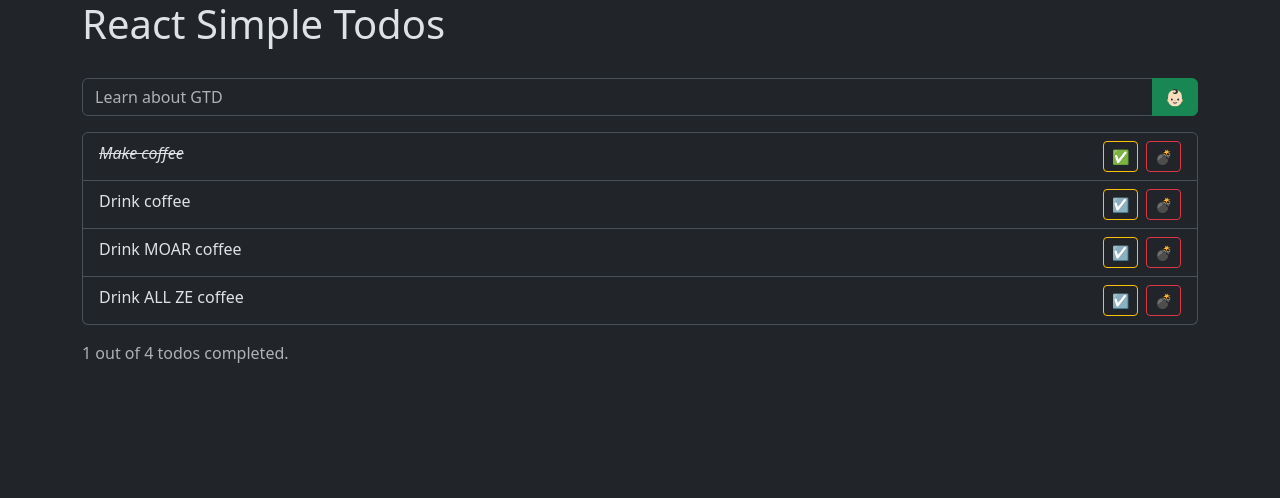
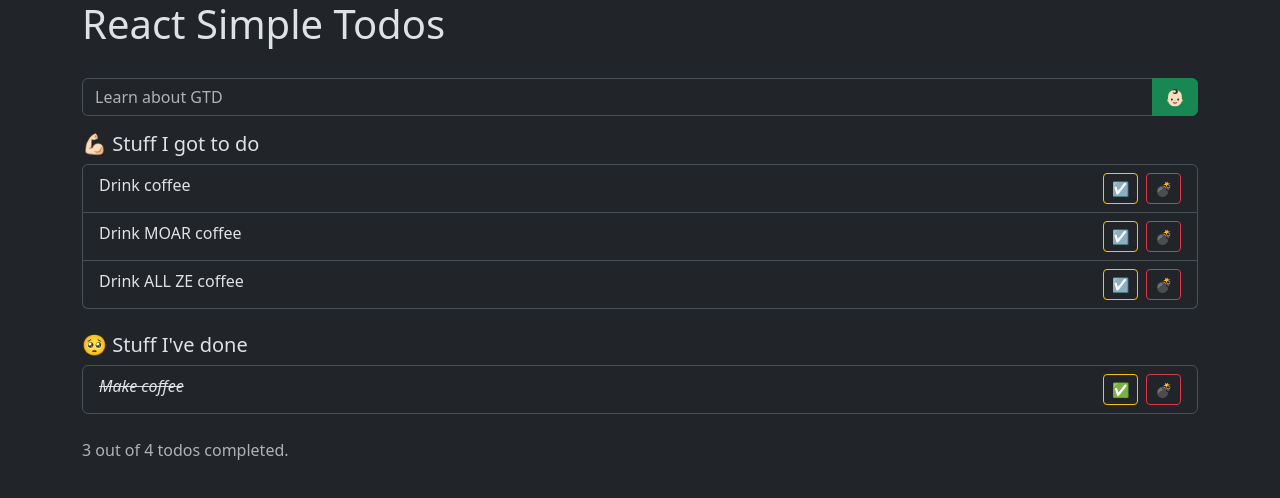
Before and after one commit to drblue/fed23-javascript-2, a React (Vite) app in the folder 02-react-simple-todos/: page / in a window 1280 px wide. Shown: the top 498 px of the page. Built offline with nearby package versions, Linux system fonts and the light colour scheme.

Commit message:
Compute list of unfinished and finished todos from todos-state.

```diff
--- a/02-react-simple-todos/src/App.tsx
+++ b/02-react-simple-todos/src/App.tsx
@@ -32,6 +32,9 @@ function App() {
 		setTodos([...todos.filter(t => t !== todo)]);
 	}
 
+	const finishedTodos = todos.filter(todo => todo.completed);
+	const unfinishedTodos = todos.filter(todo => !todo.completed);
+
 	return (
 		<div className="container">
 			<h1>React Simple Todos</h1>
@@ -53,8 +56,29 @@ function App() {
 
 			{todos.length > 0 && (
 				<>
+					<h2 className="mb-2 h5">💪🏻 Stuff I got to do</h2>
 					<ul className="todolist list-group">
-						{todos.map(todo => (
+						{unfinishedTodos.map(todo => (
+							<li key={todo.id} className={todo.completed ? "done list-group-item" : "list-group-item"}>
+								<span className="todo-title">{todo.title}</span>
+
+								<div>
+									<button
+										className="btn btn-sm btn-outline-warning me-2"
+										onClick={() => handleToggleTodo(todo)}
+									>{todo.completed ? "✅" : "☑️"}</button>
+									<button
+										className="btn btn-sm btn-outline-danger"
+										onClick={() => handleDeleteTodo(todo)}
+									>💣</button>
+								</div>
+							</li>
+						))}
+					</ul>
+
+					<h2 className="mb-2 h5">🥺 Stuff I've done</h2>
+					<ul className="todolist list-group">
+						{finishedTodos.map(todo => (
 							<li key={todo.id} className={todo.completed ? "done list-group-item" : "list-group-item"}>
 								<span className="todo-title">{todo.title}</span>
 
@@ -73,7 +97,7 @@ function App() {
 					</ul>
 
 					<p className="mt-3 text-muted">
-						{todos.filter(todo => todo.completed).length} out of {todos.length} todos completed.
+						{unfinishedTodos.length} out of {todos.length} todos completed.
 					</p>
 				</>
 			)}
--- a/02-react-simple-todos/src/assets/scss/App.scss
+++ b/02-react-simple-todos/src/assets/scss/App.scss
@@ -5,6 +5,8 @@ h1, h2, h3, h4, h5, h6 {
 }
 
 .todolist {
+	margin-bottom: 1.5rem;
+
 	.list-group-item {
 		display: flex;
 		justify-content: space-between;
```
